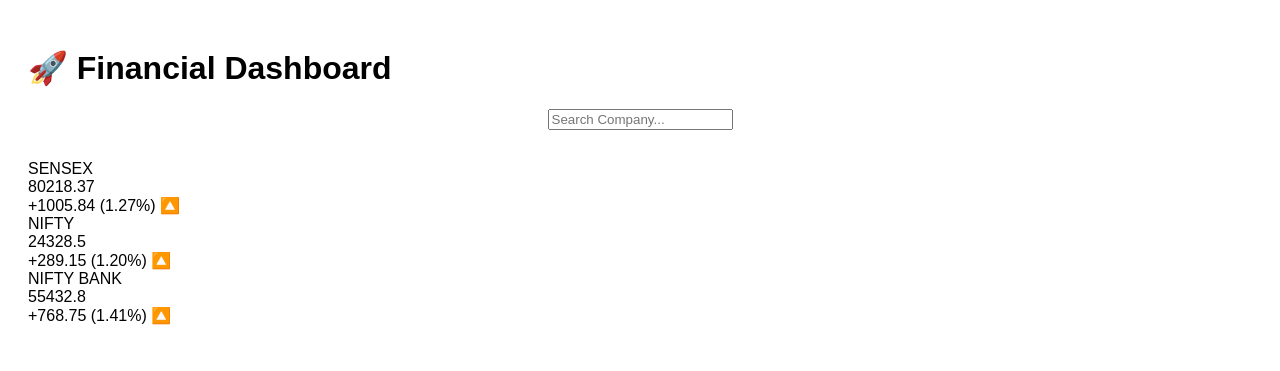
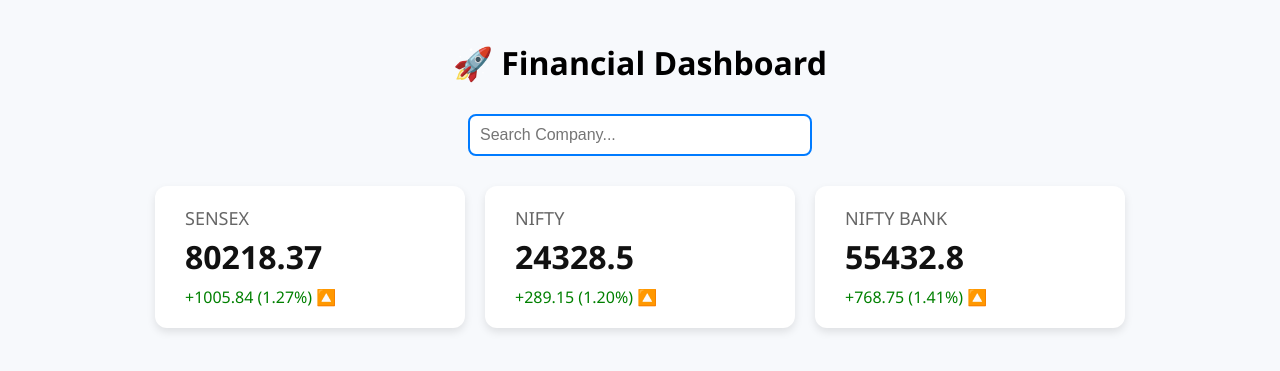
Before and after one commit to MrTradeBuddy/stock-analysis, a Python web app: template templates/index.html in a window 1280 px wide. Shown: the top 371 px of the page. Run offline with Jinja, Linux system fonts and the light colour scheme; the template is opened without the code that fills it, so the values that code supplies are empty.

Commit message:
Update styles.css

```diff
--- a/static/css/styles.css
+++ b/static/css/styles.css
@@ -1,37 +1,62 @@
-:root {
-  --primary-color: #1f51ff;
-  --input-border: #007BFF;
-  --input-bg: #f0f4ff;
+body {
+    font-family: 'Segoe UI', Tahoma, Geneva, Verdana, sans-serif;
+    margin: 0;
+    padding: 20px;
+    background-color: #f7f9fc;
+    text-align: center;
 }
 
-/* Body & Container */
-body {
-  font-family: Arial, sans-serif;
-  background: #fff;
-  padding: 20px;
-}
-.container {
-  max-width: 1200px;
-  margin: 0 auto;
+h1 {
+    margin-bottom: 30px;
 }
 
-/* Search Box */
 .search-container {
-  text-align: center;
-  margin-bottom: 30px;
+    margin-bottom: 30px;
 }
-.search-input {
-  width: 320px;
-  padding: 12px 16px;
-  border: 2px solid var(--input-border);
-  border-radius: 8px;
-  background: var(--input-bg);
-  font-size: 16px;
-  outline: none;
-  transition: all 0.2s ease;
+
+#searchBox {
+    width: 320px;
+    padding: 10px;
+    font-size: 16px;
+    border: 2px solid #007bff;
+    border-radius: 8px;
+    outline: none;
 }
-.search-input:focus {
-  border-color: var(--primary-color);
-  background: #fff;
-  box-shadow: 0 0 5px rgba(31, 81, 255, 0.3);
+
+#searchBox:focus {
+    border-color: #0056b3;
 }
+
+.indices-container {
+    display: flex;
+    justify-content: center;
+    gap: 20px;
+    flex-wrap: wrap;
+}
+
+.index-card {
+    background-color: #ffffff;
+    padding: 20px 30px;
+    border-radius: 12px;
+    box-shadow: 0 4px 8px rgba(0, 0, 0, 0.1);
+    width: 250px;
+    text-align: left;
+}
+
+.index-title {
+    font-size: 18px;
+    color: #666;
+    margin-bottom: 5px;
+}
+
+.index-value {
+    font-size: 32px;
+    font-weight: bold;
+    color: #111;
+}
+
+.index-change {
+    font-size: 16px;
+    color: green;
+    margin-top: 8px;
+}
```
